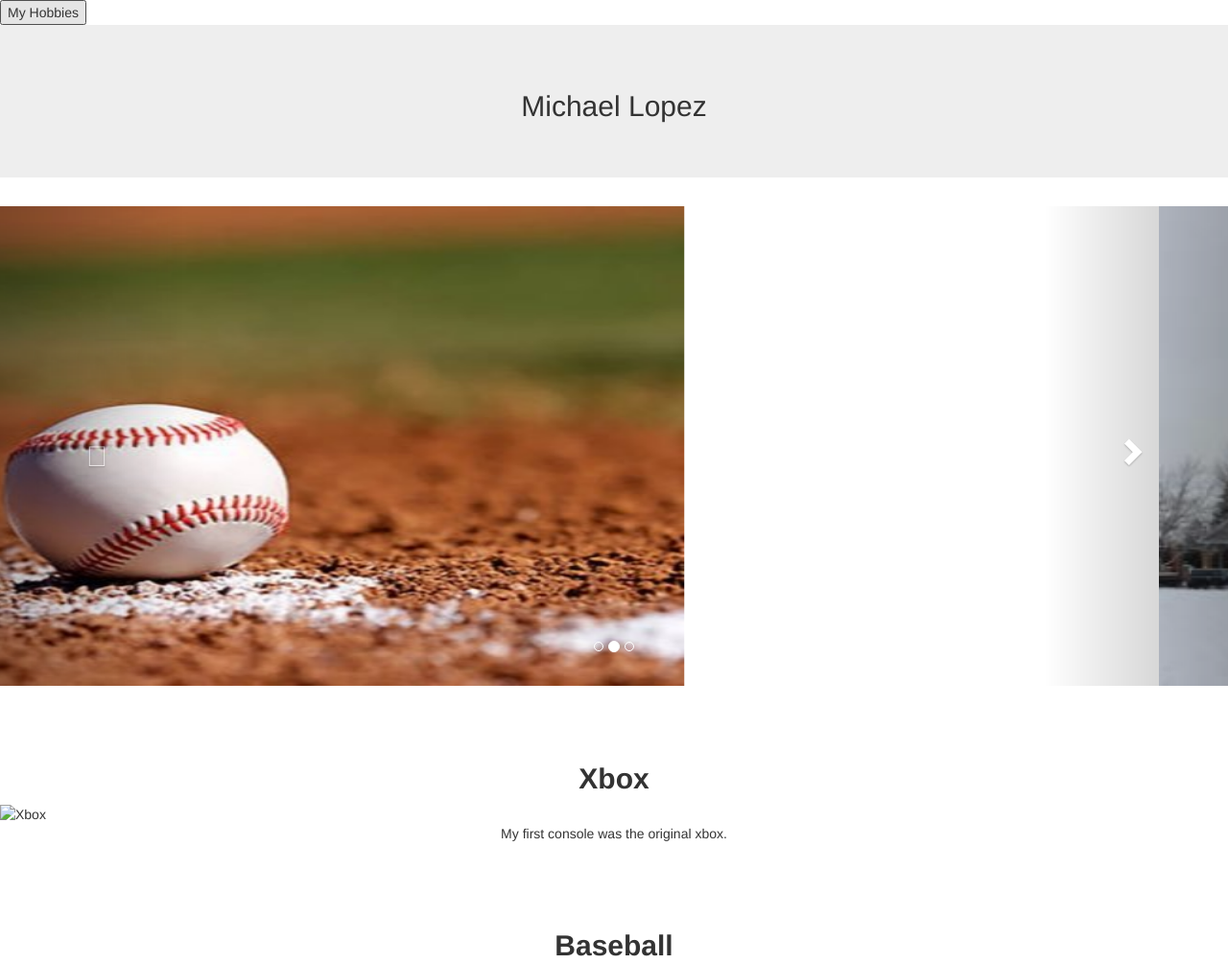
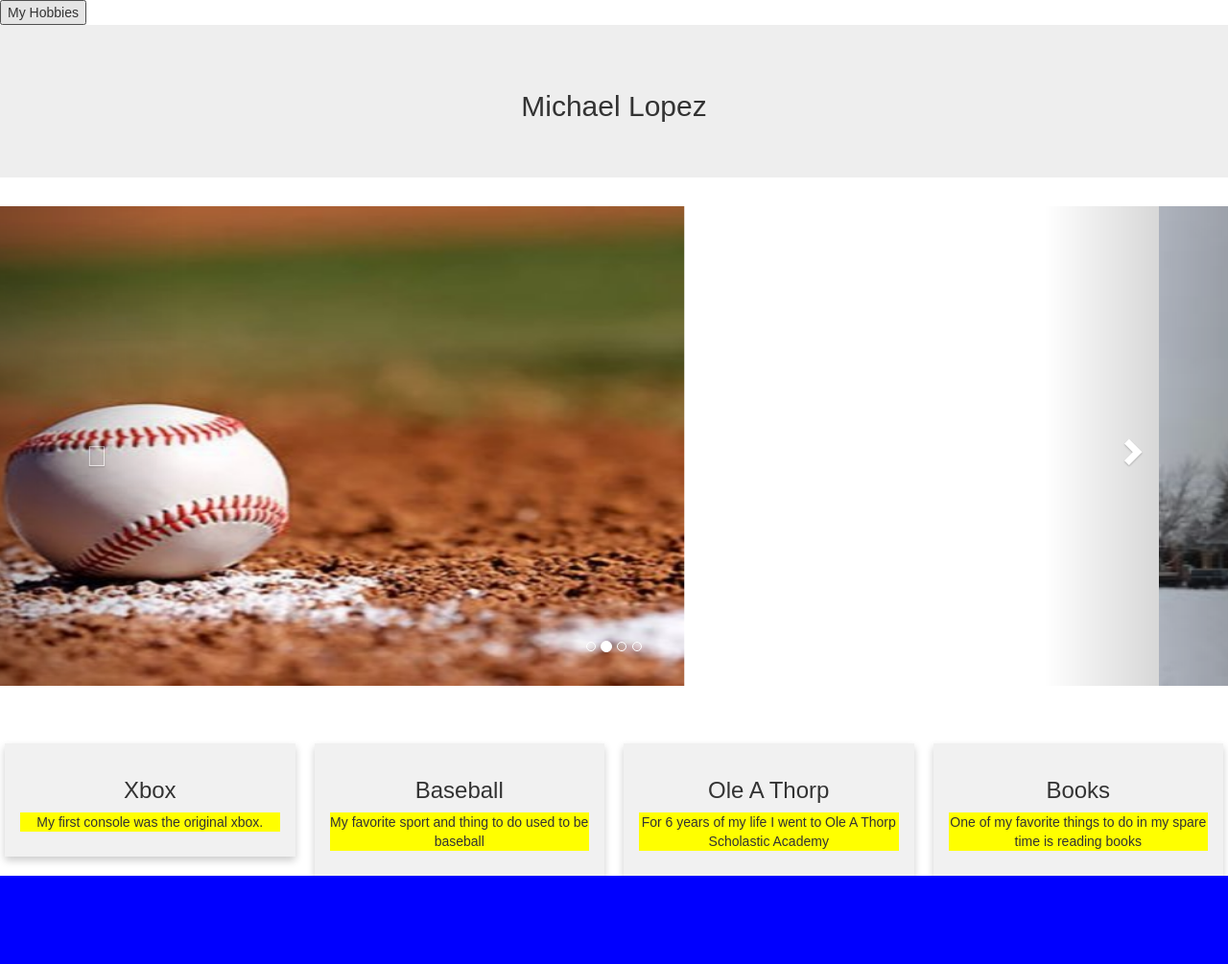
Before and after one commit to malopez49/ecs1819-8, a plain HTML site: page webFinal/index.html in a window 1280 px wide. Shown: the top 1005 px of the page at 96% size. After the commit the page ends 913 px from the top, so only its background shows below. Drawn offline with nearby package versions, Linux system fonts and the light colour scheme.

Commit message:
workspace

```diff
--- a/webFinal/index.html
+++ b/webFinal/index.html
@@ -1,5 +1,5 @@
 <!DOCTYPE html>
-<html lang="en">
+<html style="background-color:blue" lang="en">
 <head>
   <title>Michael's Life</title>
   <meta charset="utf-8">
@@ -18,6 +18,7 @@
       <li data-target="#myCarousel" data-slide-to="0" class="active"></li>
       <li data-target="#myCarousel" data-slide-to="1"></li>
       <li data-target="#myCarousel" data-slide-to="2"></li>
+      <li data-target="#myCarousel" data-slide-to="3"></li>
     </ol>
     <div class="carousel-inner">
       <div class="item active">
@@ -28,6 +29,9 @@
       </div>
       <div class="item">
         <img src="images/Xbox.jpg" alt="Xbox" align="center" style="height:450px;width:785px;">
+      </div>
+       <div class="item">
+        <img align="center" src="images/Books.jpg" alt="Books" align="center" style="height:500px;width:785px;">
       </div>
     </div>
     <a class="left carousel-control" href="#myCarousel" data-slide="prev">
@@ -43,31 +47,66 @@
  <br>
  <br>
  <br>
+ <style>
+
+ p {
+  background-color: yellow;
+}
+* {
+  box-sizing: border-box;
+}
+body {
+  font-family: Arial, Helvetica, sans-serif;
+}
+.column {
+  float: left;
+  width: 25%;
+  padding: 0 10px;
+}
+.row {margin: 0 -5px;}
+.row:after {
+  content: "";
+  display: table;
+  clear: both;
+}
+@media screen and (max-width: 600px) {
+  .column {
+    width: 100%;
+    display: block;
+    margin-bottom: 20px;
+  }
+}
+.card {
+  box-shadow: 0 4px 8px 0 rgba(0, 0, 0, 0.2);
+  padding: 16px;
+  text-align: center;
+  background-color: #f1f1f1;
+}
+</style>
+ <div class="row">
+  <div class="column">
     <div class="card">
-  <h2 align="center"><b>Xbox</b></h2>
-  <img src="images/Xbox.jpg" alt="Xbox" style="height:450px;width:600px;">
-  <div class="container">
-    <p align="center">My first console was the original xbox.</p>
+      <h3>Xbox</h3>
+      <p>My first console was the original xbox.</p>
     </div>
   </div>
-   <br>
-   <br>
-   <br>
+  <div class="column">
     <div class="card">
-  <h2 align="center"><b>Baseball</b></h2>
-  <img src="images/Baseball.jpg" alt="Baseball" style="height:500px;width:875px;">
-  <div class="container">
-    <p align="center">My favorite sport and thing to do used to be baseball</p>
+      <h3>Baseball</h3>
+      <p>My favorite sport and thing to do used to be baseball</p>
     </div>
   </div>
-      <br>
-      <br>
-      <br>
+  <div class="column">
     <div class="card">
-  <h2 align="center"><b>Ole A Thorp</b></h2>
-  <img src="images/oleathorp.jpg" alt="Ole A Thorp" style="height:500px;width:875px;">
-  <div class="container">
-    <p align="center">For 6 years of my life I went to Ole A Thorp Scholastic Academy</p>
+      <h3>Ole A Thorp</h3>
+      <p>For 6 years of my life I went to Ole A Thorp Scholastic Academy</p>
+    </div>
+  </div>
+  <div class="column">
+    <div class="card">
+      <h3>Books</h3>
+      <p>One of my favorite things to do in my spare time is reading books</p>
+    </div>
   </div>
 </div>
 </body>
--- a/webFinal/style.css
+++ b/webFinal/style.css
@@ -0,0 +1,11 @@
+h3 {
+  background-color: green;
+}
+
+div {
+  background-color: lightblue;
+}
+
+p {
+  background-color: yellow;
+}
```
Also changed, not shown: webFinal/images/Books.jpg (added). Lines whose indentation alone changed are shown as unchanged.
